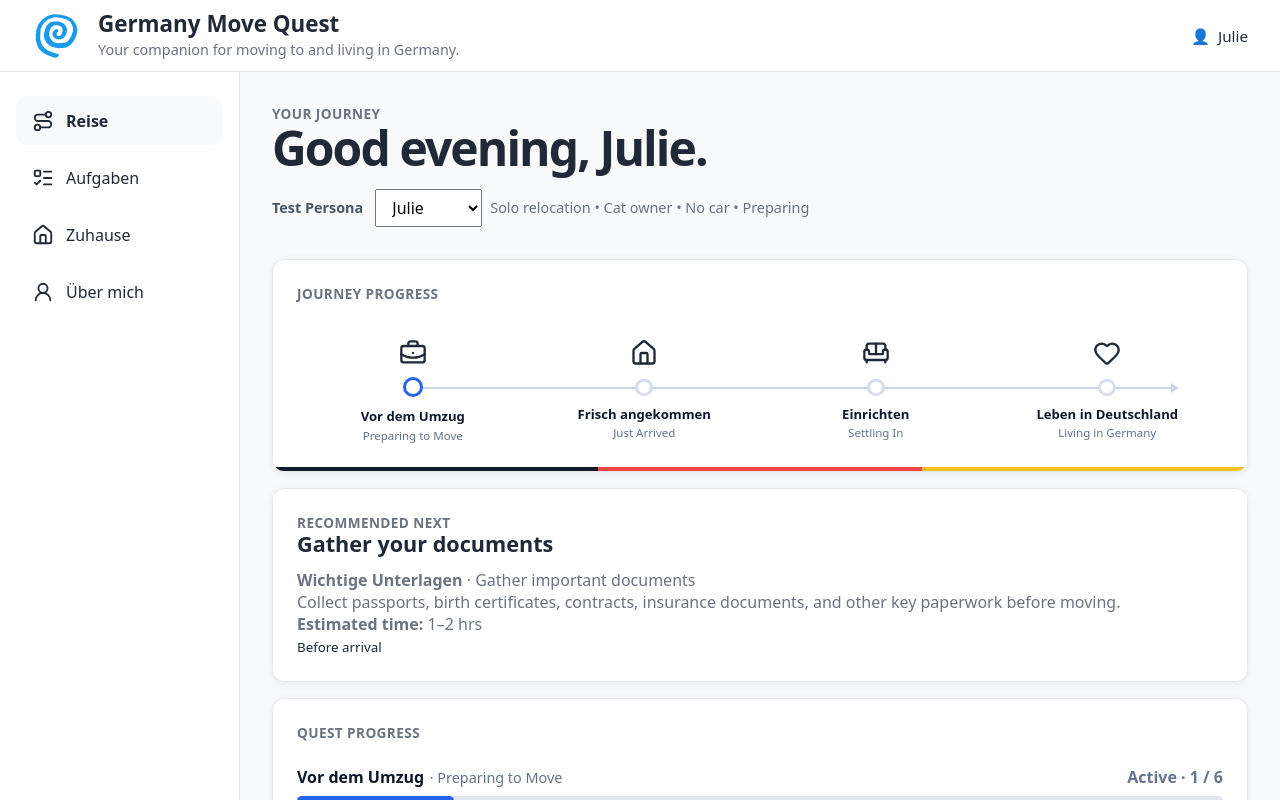
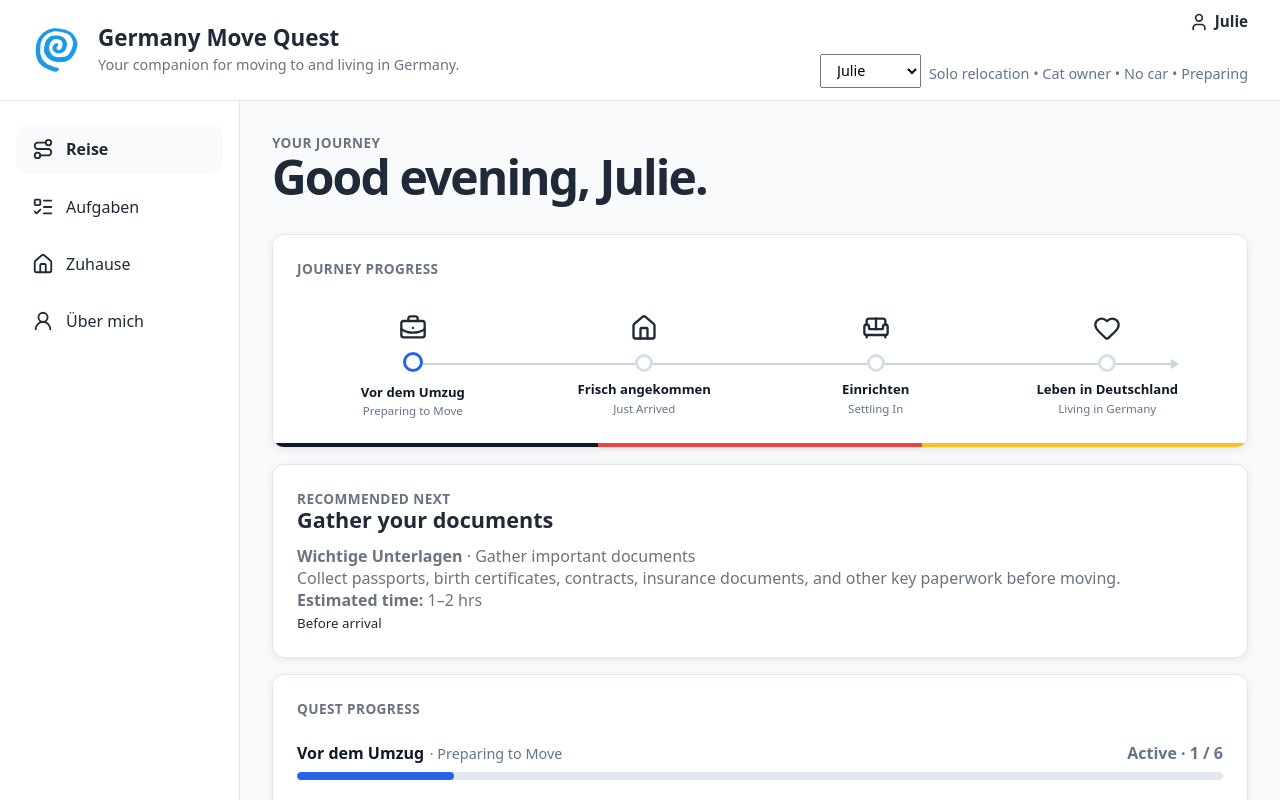
Before and after one commit to JHCairn/germany-move-quest, a React (Vite) app: page / in a window 1280 px wide. Both pictures are taken after a click on the button "Begin Your Journey". Shown: the top 800 px of the page. Built offline with nearby package versions, Linux system fonts and the light colour scheme.

Commit message:
moved dev persona picker to header from quest page for improved testing

```diff
--- a/src/components/AppShell.jsx
+++ b/src/components/AppShell.jsx
@@ -124,7 +124,12 @@ function AppShell() {
 
   return (
     <div className="app-shell">
-      <Header selectedUser={selectedUser} />
+      <Header
+  users={appUsers}
+  selectedUser={selectedUser}
+  selectedUserId={selectedUserId}
+  onSelectedUserChange={setSelectedUserId}
+/>
 
       <div className="app-layout">
         <Sidebar
--- a/src/components/Header.css
+++ b/src/components/Header.css
@@ -1,10 +1,11 @@
 .header {
-  height: 72px;
+  min-height: 72px;
   display: flex;
   justify-content: space-between;
   align-items: center;
+  gap: 2rem;
 
-  padding: 0 2rem;
+  padding: 0.75rem 2rem;
   background: var(--surface);
   border-bottom: 1px solid var(--border);
 }
@@ -34,15 +35,6 @@
   font-size: 0.9rem;
 }
 
-.header-user {
-  display: flex;
-  align-items: center;
-  gap: 0.5rem;
-
-  color: var(--text);
-  font-size: 0.95rem;
-}
-
 .header-logo {
   width: 50px;
   height: 50px;
@@ -57,6 +49,53 @@
   height: 100%;
   object-fit: contain;
 }
+
+.header-user {
+  display: flex;
+  flex-direction: column;
+  align-items: flex-end;
+  gap: 0.35rem;
+
+  color: var(--text);
+  font-size: 0.95rem;
+}
+
+.header-user-name {
+  display: flex;
+  align-items: center;
+  gap: 0.35rem;
+
+  font-weight: 700;
+  line-height: 1;
+}
+
+.header-user-switcher {
+  display: flex;
+  align-items: center;
+  justify-content: flex-end;
+}
+
+/*
+ * PersonaSwitcher is currently developer tooling, but it lives in
+ * the shared header because selected user is app-level state.
+ *
+ * These styles intentionally keep the selector useful without
+ * letting the test-persona description dominate the header.
+ */
+.header-user-switcher {
+  font-size: 0.85rem;
+}
+
+.header-user-switcher label,
+.header-user-switcher span {
+  font-size: 0.8rem;
+  color: var(--text-light);
+}
+
+.header-user-switcher select {
+  font-size: 0.9rem;
+}
+
 
 @media (max-width: 768px) {
   .header {
@@ -87,6 +126,4 @@
     align-items: flex-start;
     text-align: left;
   }
-
-
 }
--- a/src/components/Header.jsx
+++ b/src/components/Header.jsx
@@ -1,5 +1,8 @@
 import heroImg from "../assets/symbol.svg";
+import PersonaSwitcher from "../components/developer/PersonaSwitcher";
+
 import "./Header.css";
+import { User } from "lucide-react";
 
 /**
  * ============================================================
@@ -9,10 +12,19 @@ import "./Header.css";
  *
  * Responsibility
  * --------------
- * Renders the application brand and current selected user.
+ * Renders the application brand, current selected user, and the
+ * developer persona switcher.
+ *
+ * The selected user is app-level state, so the switcher belongs in
+ * the shared header rather than on a single page.
  */
 
-function Header({ selectedUser }) {
+function Header({
+  users,
+  selectedUser,
+  selectedUserId,
+  onSelectedUserChange,
+}) {
   return (
     <header className="header">
       <div className="header-brand">
@@ -28,10 +40,26 @@ function Header({ selectedUser }) {
         </div>
       </div>
 
+
       <div className="header-user">
-        <span>👤</span>
-        <span>{selectedUser.name}</span>
-      </div>
+    <div className="header-user-name">
+
+<div className="header-user-name">
+  <User size={20} strokeWidth={2} />
+  <span>{selectedUser.name}</span>
+</div>
+  </div>
+
+  <div className="header-user-switcher">
+    <PersonaSwitcher
+      users={users}
+      selectedUserId={selectedUserId}
+      selectedUser={selectedUser}
+      onChange={onSelectedUserChange}
+    />
+  </div>
+</div>
+
     </header>
   );
 }
--- a/src/components/developer/PersonaSwitcher.jsx
+++ b/src/components/developer/PersonaSwitcher.jsx
@@ -22,7 +22,6 @@ function PersonaSwitcher({ users, selectedUserId, selectedUser, onChange }) {
   return (
     <section className="developer-tools">
       <div className="developer-tools-row">
-        <label htmlFor="persona-select">Test Persona</label>
 
         <select
           id="persona-select"
--- a/src/pages/JourneyPage.jsx
+++ b/src/pages/JourneyPage.jsx
@@ -5,8 +5,6 @@ import { getGreeting } from "../utils/greeting";
 import JourneyProgressCard from "../components/dashboard/JourneyProgressCard";
 import RecommendationCard from "../components/dashboard/RecommendationCard";
 import QuestProgressCard from "../components/dashboard/QuestProgressCard";
-
-import PersonaSwitcher from "../components/developer/PersonaSwitcher";
 
 /**
  * ============================================================
@@ -19,17 +17,11 @@ import PersonaSwitcher from "../components/developer/PersonaSwitcher";
  * Renders the user's journey dashboard from the derived Journey
  * Model.
  *
- * The page no longer builds the Journey Model itself. That allows
- * other pages to share the same selected test persona.
+ * Persona selection now lives in the shared Header because the
+ * selected user is app-level state, not Journey-page state.
  */
 
-function JourneyPage({
-  journey,
-  users,
-  selectedUser,
-  selectedUserId,
-  onSelectedUserChange,
-}) {
+function JourneyPage({ journey, selectedUser }) {
   return (
     <section className="journey-page">
       <div className="journey-header">
@@ -38,20 +30,12 @@ function JourneyPage({
         <h1>
           {getGreeting()}, {selectedUser.name}.
         </h1>
-
-        <PersonaSwitcher
-          users={users}
-          selectedUserId={selectedUserId}
-          selectedUser={selectedUser}
-          onChange={onSelectedUserChange}
-        />
       </div>
 
       <div className="journey-grid">
         <JourneyProgressCard journey={journey.journeyProgress} />
         <RecommendationCard quest={journey.recommendedQuest} />
         <QuestProgressCard progress={journey.progress} />
-
       </div>
     </section>
   );
```
Lines whose indentation alone changed are shown as unchanged.
